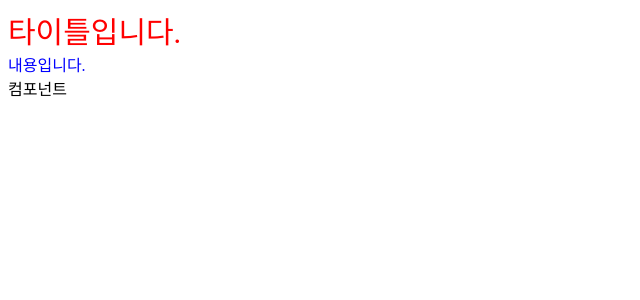
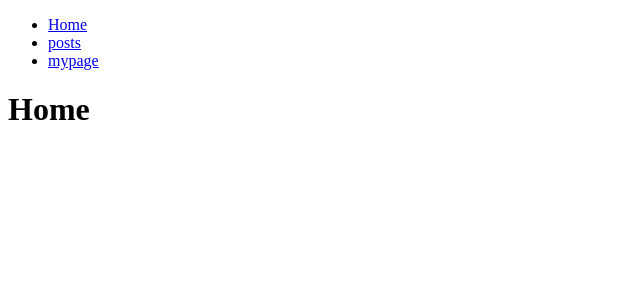
Before and after one commit to parkjunyoung/fc-react-view, a React app: page / in a window 1280 px wide. Shown: the top 300 px of the page, without its empty margins (0-640 px from the left). Built offline with nearby package versions, Linux system fonts and the light colour scheme.

Commit message:
react router

```diff
--- a/package.json
+++ b/package.json
@@ -10,7 +10,8 @@
   "license": "ISC",
   "dependencies": {
     "react": "^15.4.2",
-    "react-dom": "^15.4.2"
+    "react-dom": "^15.4.2",
+    "react-router": "^3.0.1"
   },
   "devDependencies": {
     "babel-core": "^6.21.0",
--- a/src/components/App.js
+++ b/src/components/App.js
@@ -7,7 +7,7 @@ class App extends React.Component {
         return (
                 <div>
                     <Header />
-                    컴포넌트
+                    {this.props.children}
                 </div>
         );
     }
--- a/src/components/Header/Header.js
+++ b/src/components/Header/Header.js
@@ -1,23 +1,16 @@
 import React from 'react';
-import styles from './Header.css';
+import { Link } from 'react-router';
+
 
 class Header extends React.Component {
 
-    constructor(){
-        super();
-        //this를 사용하려면 super로 부모컴포넌트를 불러와야됨
-        this.state = {
-            title : "타이틀입니다.",
-            content : "내용입니다."
-        };
-    }
-
     render(){
         return(
-            <div>
-                <div className={styles.header}>{this.state.title}</div>
-                <div className={styles.content}>{this.state.content}</div>
-            </div>
+            <ul>
+                <li><Link to="/">Home</Link></li>
+                <li><Link to="/posts">posts</Link></li>
+                <li><Link to="/mypage">mypage</Link></li>
+            </ul>
         );
     }
 }
--- /dev/null
+++ b/src/components/Home/Home.js
@@ -0,0 +1,11 @@
+import React from 'react';
+
+class Home extends React.Component {
+    render(){
+        return (
+                <h1>Home</h1>
+        );
+    }
+}
+
+export default Home;
--- /dev/null
+++ b/src/components/Mypage/Mypage.js
@@ -0,0 +1,11 @@
+import React from 'react';
+
+class Mypage extends React.Component {
+    render(){
+        return (
+                <h1>mypage</h1>
+        );
+    }
+}
+
+export default Mypage;
--- /dev/null
+++ b/src/components/Posts/Posts.js
@@ -0,0 +1,11 @@
+import React from 'react';
+
+class Posts extends React.Component {
+    render(){
+        return (
+                <h1>posts</h1>
+        );
+    }
+}
+
+export default Posts;
--- a/src/index.js
+++ b/src/index.js
@@ -1,6 +1,16 @@
 import React from 'react';
 import ReactDOM from 'react-dom';
 import App from './components/App';
+import Home from './components/Home/Home';
+import Posts from './components/Posts/Posts';
+import Mypage from './components/Mypage/Mypage';
+import { Router, Route, browserHistory, IndexRoute } from 'react-router';
 
 const rootElement = document.getElementById('root');
-ReactDOM.render(<App />, rootElement);
+ReactDOM.render(<Router history = {browserHistory}>
+      <Route path = "/" component = {App}>
+         <IndexRoute component = {Home} />
+         <Route path = "posts" component = {Posts} />
+         <Route path = "mypage" component = {Mypage} />
+      </Route>
+   </Router>, rootElement);
--- a/webpack.config.js
+++ b/webpack.config.js
@@ -10,7 +10,8 @@ module.exports = {
     devServer: {
         port: 3000,
         contentBase: __dirname + '/public/',
-        inline : true
+        inline : true,
+        historyApiFallback: true
     },
 
     module: {
```
Also changed, not shown: 1 other file (tests, documents, lock files or other folders).
